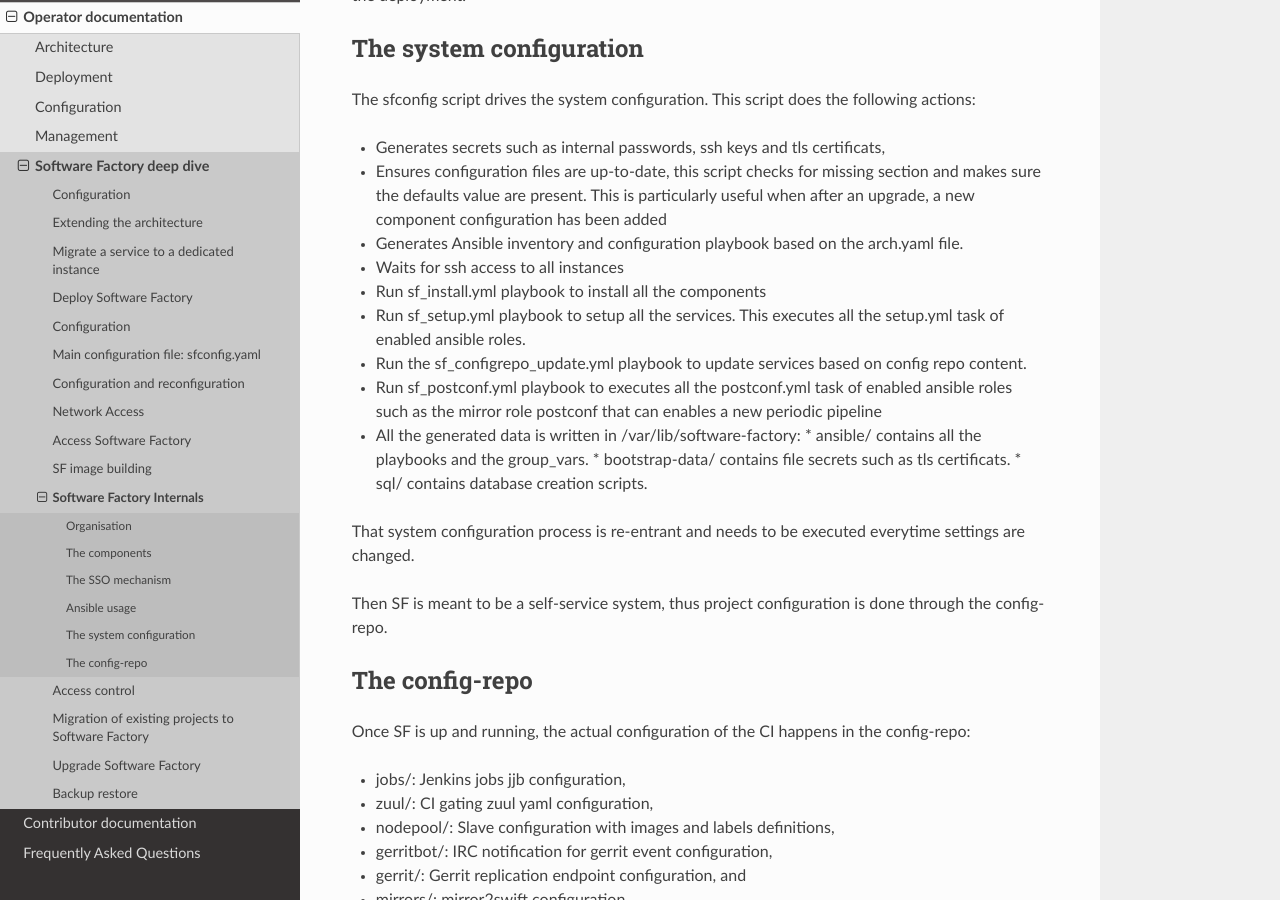
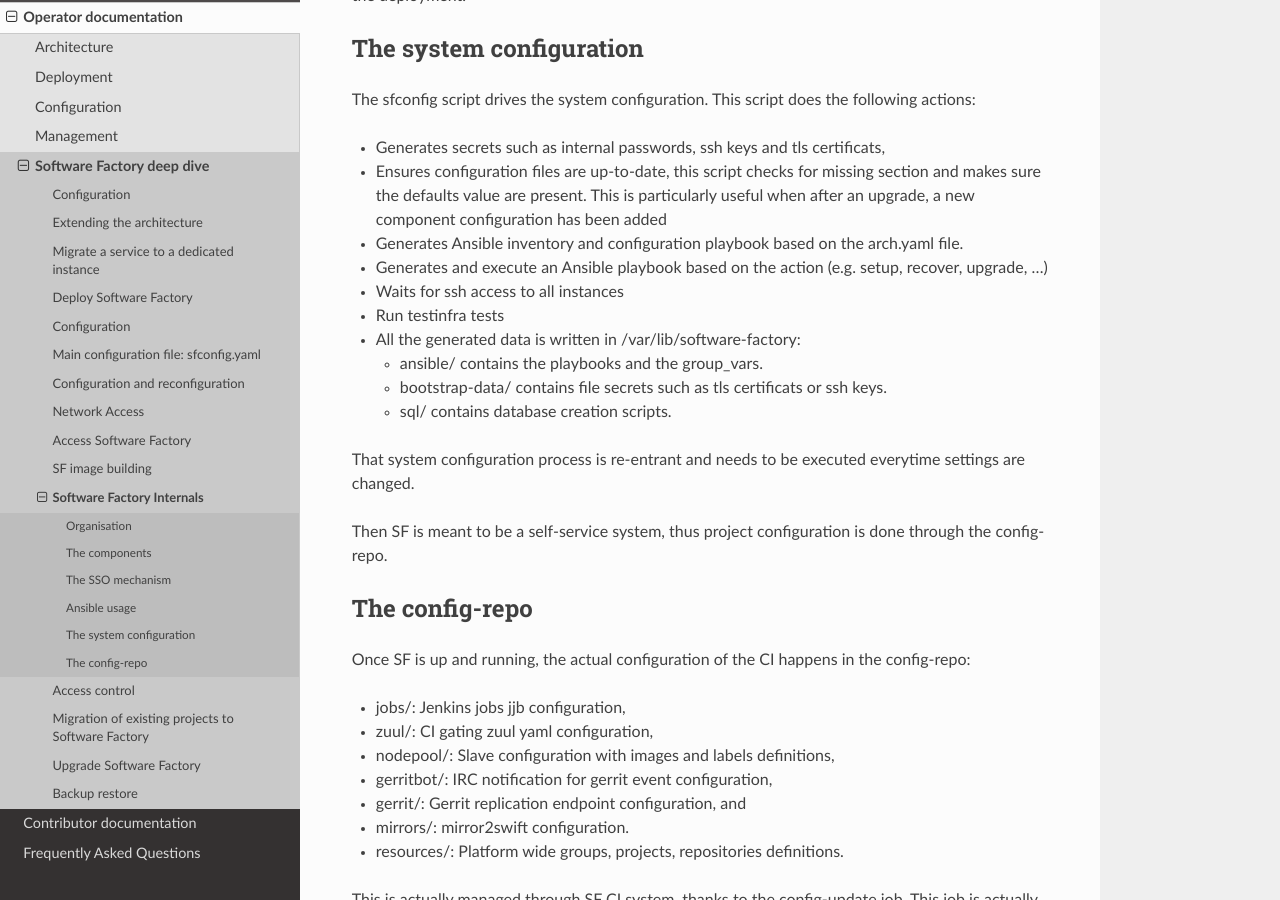
Before and after one commit to softwarefactory-project/sf-docs, a Sphinx documentation site: the page built from docs/operator/deepdive.rst, in a window 1280 px wide and 900 px high, scrolled down 927 px. Built offline with Sphinx 7.4.7 and the Read the Docs theme 2.0.0, drawn with Linux system fonts in a browser that asks for light colours.

Commit message:
Update the system-configuration section
Change-Id: I8e56d07d3cf6f34b5ca610261601eeeb84b6b230

```diff
--- a/docs/operator/deepdive.rst
+++ b/docs/operator/deepdive.rst
@@ -52,21 +52,25 @@
 The sfconfig script drives the system configuration. This script does the following actions:
 
 * Generates secrets such as internal passwords, ssh keys and tls certificats,
+
 * Ensures configuration files are up-to-date, this script
   checks for missing section and makes sure the defaults value are present. This is particularly
   useful when after an upgrade, a new component configuration has been added
+
 * Generates Ansible inventory and configuration playbook based on the arch.yaml file.
+
+* Generates and execute an Ansible playbook based on the action (e.g. setup, recover, upgrade, ...)
+
 * Waits for ssh access to all instances
-* Run sf_install.yml playbook to install all the components
-* Run sf_setup.yml playbook to setup all the services. This executes all the
-  setup.yml task of enabled ansible roles.
-* Run the sf_configrepo_update.yml playbook
-  to update services based on config repo content.
-* Run sf_postconf.yml playbook to executes all the postconf.yml task of enabled ansible roles such as
-  the mirror role postconf that can enables a new periodic pipeline
+
+* Run testinfra tests
+
 * All the generated data is written in /var/lib/software-factory:
-  * ansible/ contains all the playbooks and the group_vars.
-  * bootstrap-data/ contains file secrets such as tls certificats.
+
+  * ansible/ contains the playbooks and the group_vars.
+
+  * bootstrap-data/ contains file secrets such as tls certificats or ssh keys.
+
   * sql/ contains database creation scripts.
 
 That system configuration process is re-entrant and needs to be executed everytime settings are changed.
```
